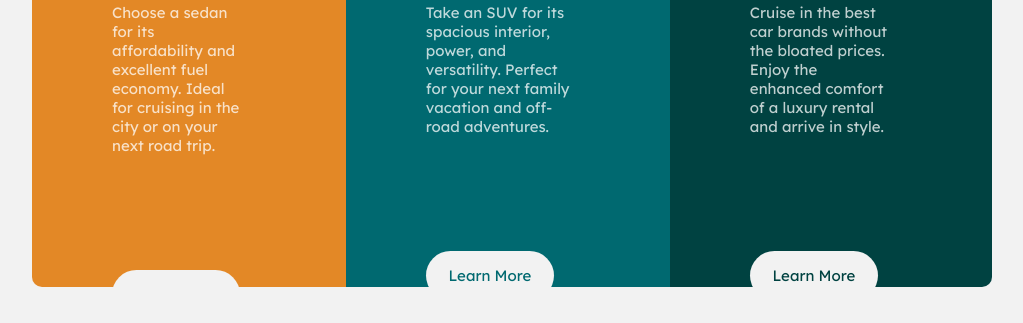
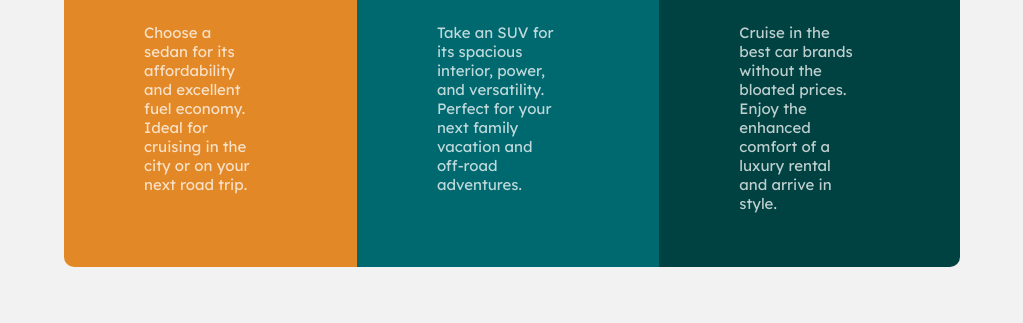
Before and after one commit to hasanfarhan33/3-Column-Preview-Card-, a plain HTML site: page index.html in a window 1280 px wide. Shown: the part 393-716 px from the top of the page, without its empty margins (128-1151 px from the left). Drawn offline with Linux system fonts and the light colour scheme.

Commit message:
Decreased the size of the card

```diff
--- a/styles.css
+++ b/styles.css
@@ -12,8 +12,8 @@ body {
 }
 
 .card {
-  width: 75vw;
-  height: 70vh;
+  width: 70vw;
+  height: 65vh;
   border-radius: 10px;
   /* border: 2px solid red; */
   display: flex;
@@ -80,6 +80,7 @@ p {
   margin-left: 80px;
   background-color: hsl(0, 0%, 95%);
   cursor: pointer;
+  border: 2px solid rgba(242, 242, 242, 0);
 }
 
 .learnMoreButton .sedanLearnMore {
```
